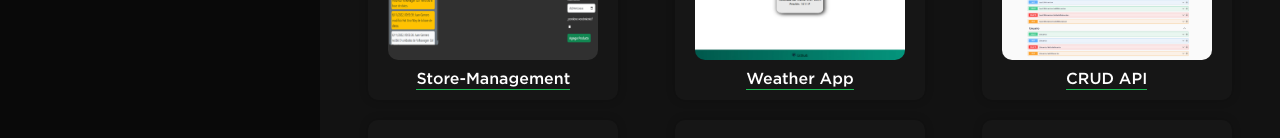
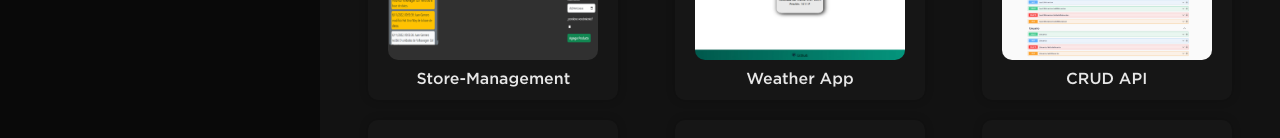
Before and after one commit to LucasButto/Portfolio-Spotify, a React (Create React App) app: page /projects in a window 1280 px wide. Shown: the part 630-768 px from the top of the page. Built offline with nearby package versions, Linux system fonts and the light colour scheme.

Commit message:
projects title style

```diff
--- a/src/Styles/ProjectItem.css
+++ b/src/Styles/ProjectItem.css
@@ -39,8 +39,7 @@
 }
 
 .projectTitle {
-  color: #ffffff;
-  border-bottom: 1px solid #1db954;
+  color: #e7e7e7;
   font-size: 1.5rem;
   font-weight: 500;
   margin: 10px 0;
```
